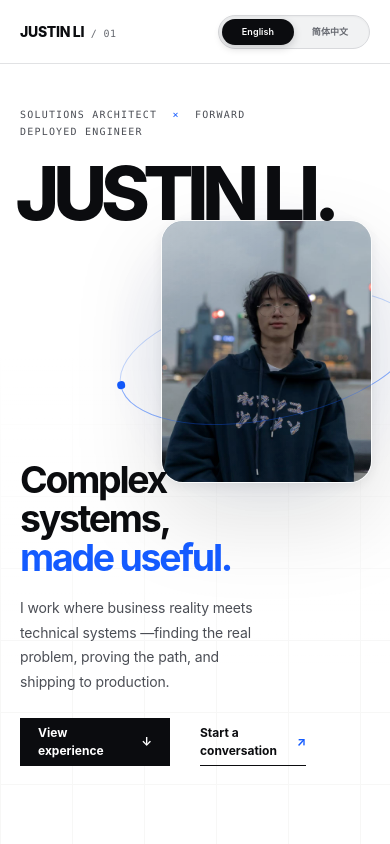
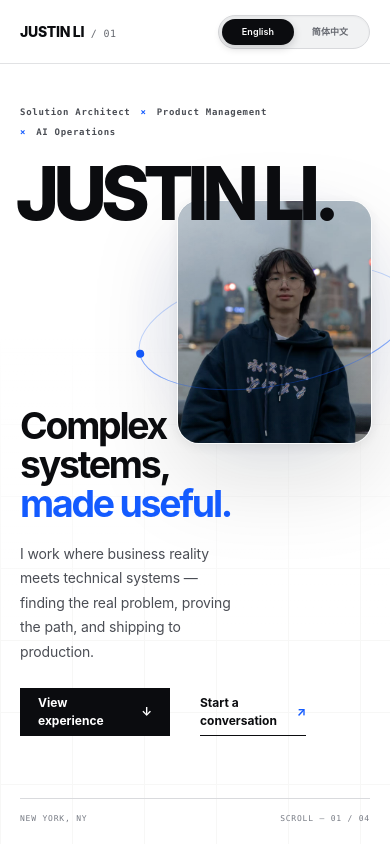
Before and after one commit to Sad-Salad-12/justinli, a Next.js app: page / in a window 390 px wide. Shown: the top 844 px of the page. Built offline with nearby package versions, Linux system fonts and the light colour scheme.

Commit message:
Tighten hero spacing and update disciplines

```diff
--- a/app/globals.css
+++ b/app/globals.css
@@ -202,7 +202,7 @@ a {
 .hero {
   position: relative;
   display: grid;
-  min-height: 100svh;
+  min-height: clamp(760px, 100svh, 980px);
   padding: calc(var(--header-height) + 5vh) var(--page-gutter) 32px;
   overflow: hidden;
   background: var(--white);
@@ -233,11 +233,11 @@ a {
   z-index: 3;
   display: flex;
   flex-direction: column;
-  align-self: stretch;
+  align-self: start;
   width: min(66vw, 1120px);
 }
 
-.eyebrow,
+.hero-disciplines,
 .section-label {
   margin: 0;
   color: #4b4e55;
@@ -247,9 +247,22 @@ a {
   letter-spacing: 0.12em;
 }
 
-.eyebrow span {
-  margin: 0 8px;
+.hero-disciplines {
+  display: flex;
+  flex-wrap: wrap;
+  align-items: center;
+  gap: 8px 12px;
+  padding: 0;
+  list-style: none;
+  font-weight: 600;
+  line-height: 1.4;
+  letter-spacing: 0.08em;
+}
+
+.hero-disciplines li + li::before {
+  margin-right: 12px;
   color: var(--blue);
+  content: "×";
 }
 
 .hero-name {
@@ -270,8 +283,8 @@ a {
   position: relative;
   z-index: 3;
   width: min(610px, 48vw);
-  margin-top: auto;
-  padding-bottom: clamp(42px, 7vh, 80px);
+  margin-top: clamp(34px, 4.5vh, 58px);
+  padding-bottom: 0;
 }
 
 .hero-statement h2 {
@@ -1510,12 +1523,13 @@ a {
   }
 
   .hero-statement {
-    width: min(560px, 62vw);
-    padding-bottom: 102px;
+    width: min(500px, 56vw);
+    margin-top: clamp(36px, 5vh, 54px);
+    padding-bottom: 0;
   }
 
   [data-language="en"] .hero-statement {
-    width: min(570px, 64vw);
+    width: min(500px, 56vw);
   }
 
   .hero-portrait {
@@ -1599,11 +1613,12 @@ a {
   }
 
   .hero {
-    min-height: 900px;
+    min-height: 850px;
     padding-bottom: 24px;
   }
 
   .hero-copy {
+    align-self: stretch;
     width: 100%;
   }
 
@@ -1632,9 +1647,15 @@ a {
     background: linear-gradient(to bottom, var(--white) 0 35%, transparent 72%);
   }
 
-  .eyebrow {
-    max-width: 260px;
-    line-height: 1.7;
+  .hero-disciplines {
+    gap: 6px 10px;
+    max-width: 320px;
+    font-size: 9px;
+    line-height: 1.55;
+  }
+
+  .hero-disciplines li + li::before {
+    margin-right: 10px;
   }
 
   .hero-name {
@@ -1650,7 +1671,8 @@ a {
 
   .hero-statement {
     width: 100%;
-    padding-bottom: 110px;
+    margin-top: auto;
+    padding-bottom: 90px;
   }
 
   .hero-statement h2 {
@@ -1678,10 +1700,10 @@ a {
   }
 
   .hero-portrait {
-    top: 220px;
+    top: 200px;
     right: 18px;
     bottom: auto;
-    width: clamp(180px, 54vw, 224px);
+    width: clamp(174px, 50vw, 208px);
     height: auto;
   }
 
--- a/app/page.tsx
+++ b/app/page.tsx
@@ -163,9 +163,11 @@ export default function Home() {
       <section className="hero" id="top" aria-labelledby="hero-title">
         <div className="hero-grid" aria-hidden="true" />
         <div className="hero-copy">
-          <p className="eyebrow hero-enter hero-enter-1">
-            {t.hero.roleLeft} <span>×</span> {t.hero.roleRight}
-          </p>
+          <ul className="hero-disciplines hero-enter hero-enter-1">
+            {t.hero.disciplines.map((discipline) => (
+              <li key={discipline}>{discipline}</li>
+            ))}
+          </ul>
           <h1 className="hero-name hero-enter hero-enter-2">{t.identity.heroName}</h1>
           <div className="hero-statement hero-enter hero-enter-3">
             <h2 id="hero-title">
--- a/app/portfolio-content.ts
+++ b/app/portfolio-content.ts
@@ -50,8 +50,7 @@ type PortfolioContent = {
     contact: string;
   };
   hero: {
-    roleLeft: string;
-    roleRight: string;
+    disciplines: string[];
     headline: string;
     headlineAccent: string;
     bodyLineOne: string;
@@ -137,8 +136,7 @@ export const portfolioContent: Record<Language, PortfolioContent> = {
       contact: "Contact",
     },
     hero: {
-      roleLeft: "SOLUTIONS ARCHITECT",
-      roleRight: "FORWARD DEPLOYED ENGINEER",
+      disciplines: ["Solution Architect", "Product Management", "AI Operations"],
       headline: "Complex systems,",
       headlineAccent: "made useful.",
       bodyLineOne: "I work where business reality meets technical systems —",
@@ -278,8 +276,7 @@ export const portfolioContent: Record<Language, PortfolioContent> = {
       contact: "联系",
     },
     hero: {
-      roleLeft: "解决方案架构师",
-      roleRight: "前线部署工程师",
+      disciplines: ["解决方案架构师", "产品管理", "AI 运营"],
       headline: "把复杂的系统，",
       headlineAccent: "落成可用的答案。",
       bodyLineOne: "我在业务现场与技术系统之间工作——发现真正的问题，",
```
Also changed, not shown: 1 other file (tests, documents, lock files or other folders).
